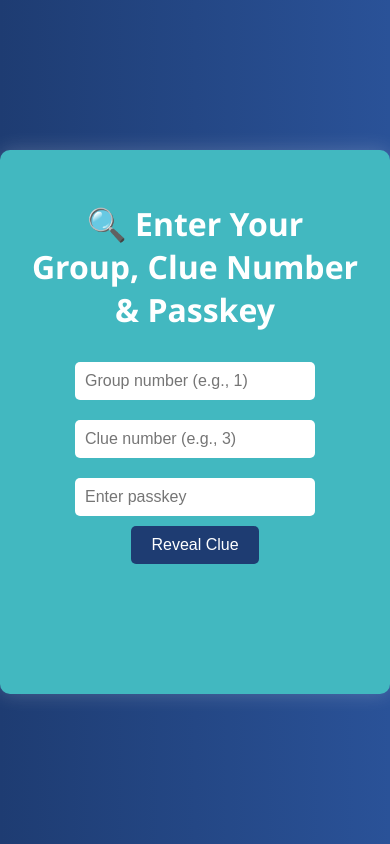
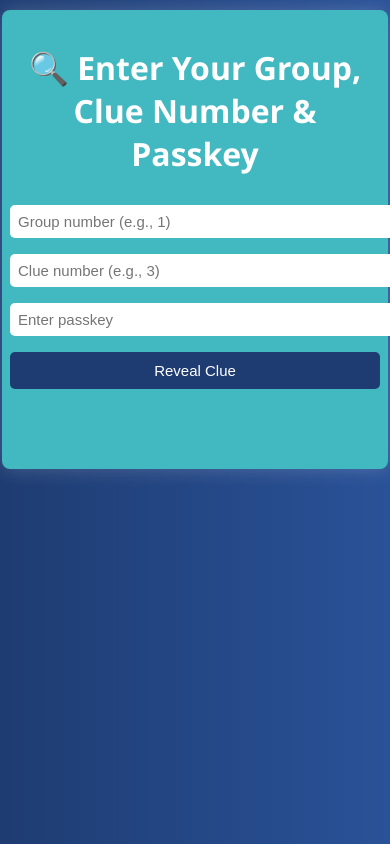
Before and after one commit to Ks1540/QR-TREASURE-HUNT, a plain HTML site: page index.html in a window 390 px wide. Drawn offline with Linux system fonts and the light colour scheme.

Commit message:
style.css

```diff
--- a/style.css
+++ b/style.css
@@ -56,4 +56,39 @@ button {
 #clue.revealed {
   opacity: 1;
   transform: translateY(0);
+
 }
+@media (max-width: 480px) {
+  body {
+    padding: 10px;
+    height: auto;
+    flex-direction: column;
+  }
+
+  .container {
+    width: 100%;
+    max-width: 100%;
+    padding: 15px 8px 20px 8px;
+    border-radius: 8px;
+  }
+
+  input {
+    width: 100%;
+    font-size: 15px;
+    padding: 8px;
+    margin: 8px 0;
+  }
+
+  button {
+    width: 100%;
+    font-size: 15px;
+    padding: 10px 0;
+    margin-top: 8px;
+  }
+
+  #clue {
+    font-size: 16px;
+    padding: 15px;
+    border-radius: 8px;
+  }
+}
```
